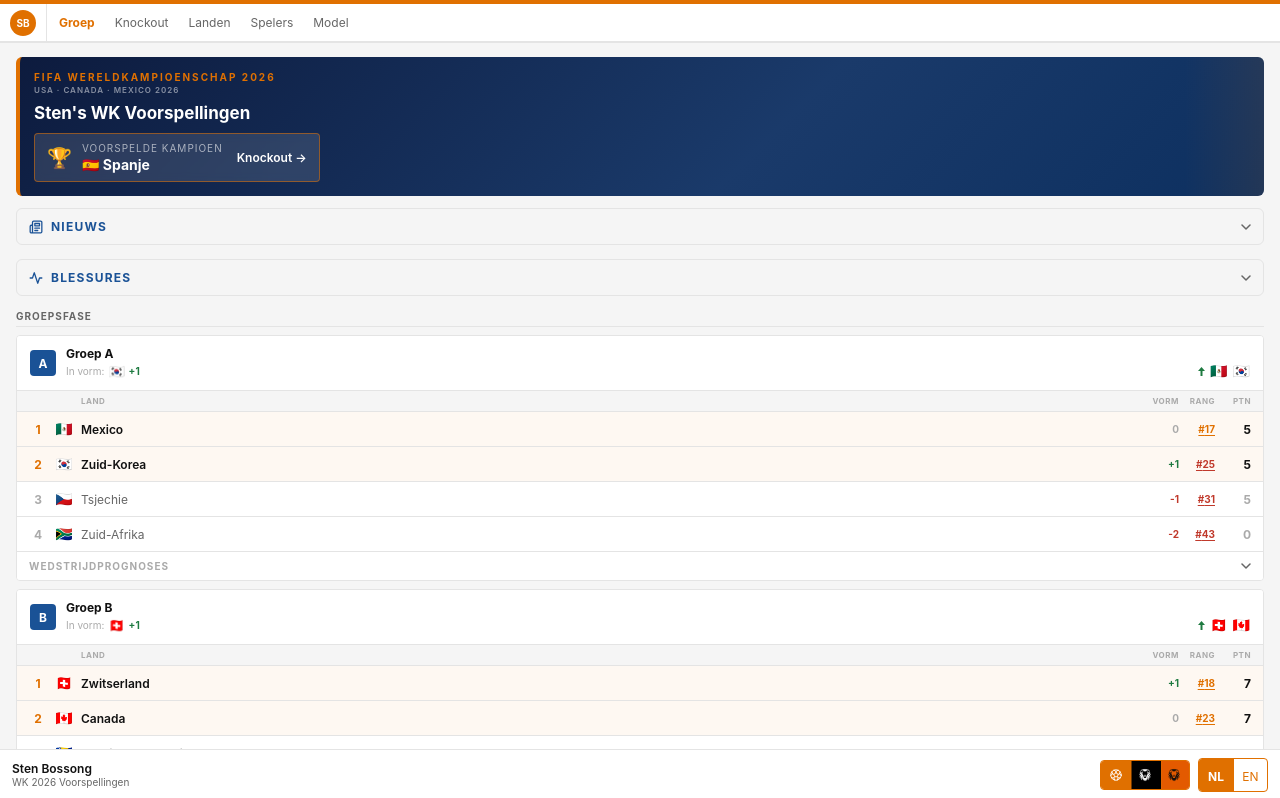
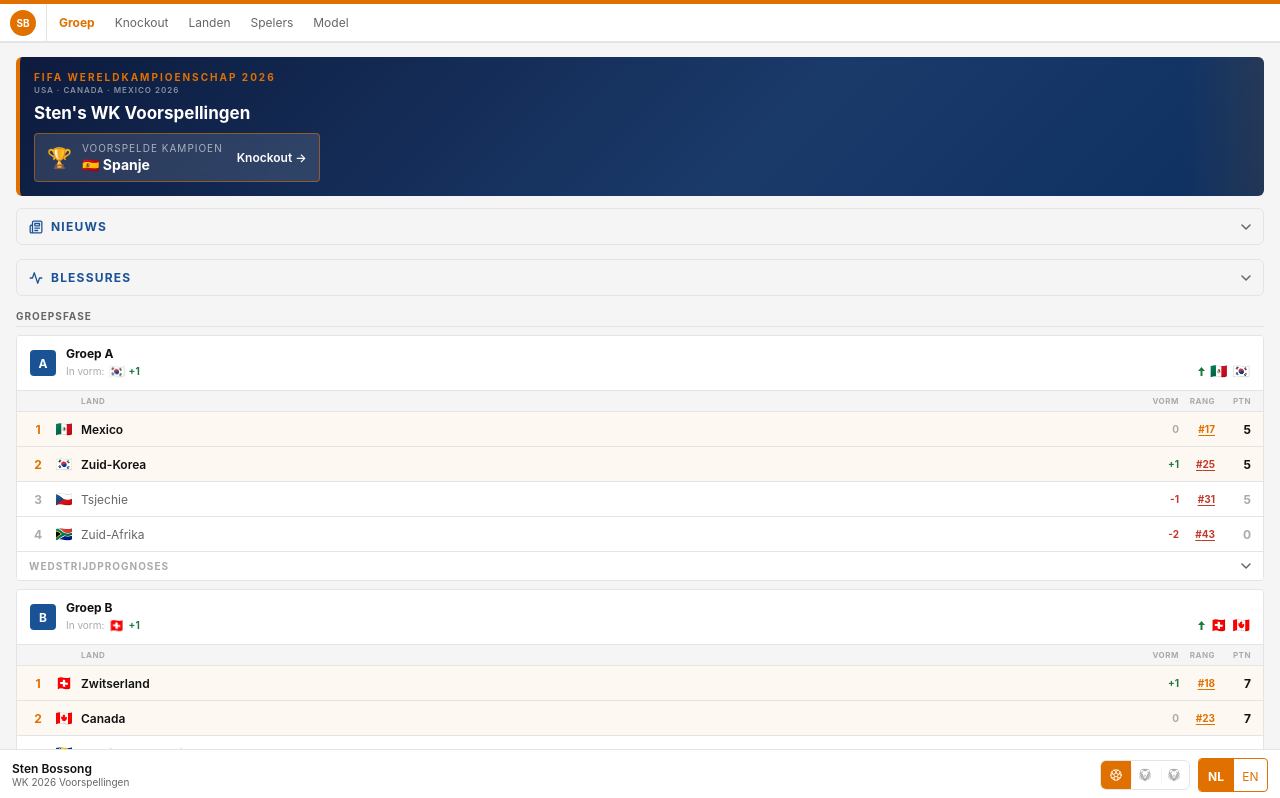
Before and after one commit to sten-b/wk2026-voorspellingen, a Next.js app: page / in a window 1280 px wide. Shown: the top 798 px of the page. Built offline with nearby package versions, Linux system fonts and the light colour scheme.

Commit message:
Fix theme toggle (clean single-puck 3-state cycle) and redesign orange Lion theme after the 2004 Oranje shirt: bright orange canvas, white cards/tab bar/borders, refined warm accents

```diff
--- a/App.jsx
+++ b/App.jsx
@@ -43,19 +43,19 @@
     tabInactive: t => ({ color:"#AAAAAA" }),
     pill: (active,t) => active ? { background:"#FF5500", color:"#000000", fontWeight:700 } : { background:"#1A1A1A", color:"#777777" },
   },
-  // Orange Lion = AWAY kit: bold orange canvas, white cards, black highlights, warm orange shades
+  // Orange Lion = 2004 away kit: clean bright orange, generous white structure, soft warm accents
   orangeLion: {
     id:"orangeLion",
-    bg:"#E35A00", card:"#FFFFFF", nav:"#C94E00",
-    border:"#F2935033", borderStrong:"#0D0D0D",
-    text:"#1A1207", textSub:"#7A4A1E", textFaint:"#B98A5E",
-    orange:"#E35A00", blue:"#0D0D0D",   // "secondary"/section accent = black highlight
-    gold:"#FFB300",
-    orangeFaint:"#FFEDDC", blueFaint:"#F7F2EE",
-    green:"#1E7A40", red:"#B5231B",
-    activeTab: t => ({ color:"#0D0D0D", borderBottom:"3px solid #0D0D0D", fontWeight:700 }),
-    tabInactive: t => ({ color:"#FFE7D2" }),
-    pill: (active,t) => active ? { background:"#0D0D0D", color:"#FF7A1A", fontWeight:700 } : { background:"#FFFFFF", color:"#9A5A22" },
+    bg:"#F26212", card:"#FFFFFF", nav:"#FFFFFF",
+    border:"#FFFFFF", borderStrong:"#FFFFFF",
+    text:"#1F1206", textSub:"#8A4A1E", textFaint:"#B07A4A",
+    orange:"#E35A00", blue:"#C44A00",
+    gold:"#E8A33D",
+    orangeFaint:"#FFF1E6", blueFaint:"#FFF7F0",
+    green:"#1E7A40", red:"#C0392B",
+    activeTab: t => ({ color:"#fff", borderBottom:"3px solid #fff", fontWeight:700 }),
+    tabInactive: t => ({ color:"rgba(255,255,255,0.7)" }),
+    pill: (active,t) => active ? { background:"#fff", color:"#E35A00", fontWeight:700 } : { background:"rgba(255,255,255,0.18)", color:"#fff" },
   },
 
 }
@@ -1318,53 +1318,42 @@
 // ── THEME TOGGLE ──────────────────────────────────────────────────────────────
 function ThemeToggle({theme,setTheme}){
   const T=useTheme();
-  const accent=T.orange;
-  // Three segments: 0 = default (ball, white), 1 = dark Lion (black cell), 2 = orange Lion (orange cell).
+  // Three segments: 0 = default (ball), 1 = dark Lion, 2 = orange Lion.
   const order=["default","dark","orangeLion"];
   const activeIdx=Math.max(0,order.indexOf(theme));
   const next=()=>setTheme(order[(activeIdx+1)%order.length]);
-  const SEG=30;
+  const SEG=30, H=30;
+  // The toggle frame uses a neutral track; the active cell gets a filled puck.
+  const trackBorder=T.id==="dark"?"#FF5500":(T.id==="orangeLion"?"#0D0D0D":T.border);
+  const puckColor=activeIdx===0?T.orange:activeIdx===1?"#0D0D0D":"#0D0D0D";
+  const cells=[
+    {render:on=><SoccerIcon color={on?"#fff":T.textFaint}/>},
+    {render:on=><FooterLionIcon color={on?"#FF5500":T.textFaint} size={16}/>},
+    {render:on=><FooterLionIcon color={on?"#E35A00":T.textFaint} size={16}/>},
+  ];
   return(
     <div
       onClick={next}
-      style={{position:"relative",display:"flex",width:SEG*3,height:30,
-        border:`1px solid ${accent}`,borderRadius:4,overflow:"hidden",
-        flexShrink:0,cursor:"pointer",background:"transparent"}}>
-      {/* Home cells backdrops: dark Lion (middle) black, orange Lion (right) orange */}
-      <div style={{position:"absolute",top:0,left:SEG,width:SEG,height:"100%",background:"#000"}}/>
-      <div style={{position:"absolute",top:0,left:SEG*2,width:SEG,height:"100%",background:"#E35A00"}}/>
-      {/* Sliding puck behind active icon */}
+      style={{position:"relative",display:"flex",width:SEG*3,height:H,
+        border:`1px solid ${trackBorder}`,borderRadius:6,overflow:"hidden",
+        flexShrink:0,cursor:"pointer",background:T.id==="dark"?"#1A1A1A":"#fff"}}>
+      {/* Single sliding puck behind the active icon */}
       <div style={{position:"absolute",top:0,left:0,width:SEG,height:"100%",
-        background:activeIdx===2?"#0D0D0D":accent,
+        background:puckColor,
         transform:`translateX(${activeIdx*SEG}px)`,
-        transition:"transform 0.32s cubic-bezier(.34,1.4,.5,1),background 0.3s ease"}}/>
-      {/* Dividers */}
-      <div style={{position:"absolute",top:0,bottom:0,left:SEG,width:1,background:accent,opacity:0.5,zIndex:2}}/>
-      <div style={{position:"absolute",top:0,bottom:0,left:SEG*2,width:1,background:accent,opacity:0.5,zIndex:2}}/>
-      {/* Ball segment (default) */}
-      <div style={{position:"relative",zIndex:1,width:SEG,height:"100%",
-        display:"flex",alignItems:"center",justifyContent:"center"}}>
-        <div style={{display:"flex",transform:activeIdx===0?"rotate(0deg)":"rotate(-360deg)",
-          transition:"transform 0.45s cubic-bezier(.4,0,.2,1)"}}>
-          <SoccerIcon color={activeIdx===0?"#fff":accent}/>
-        </div>
-      </div>
-      {/* Dark Lion segment */}
-      <div style={{position:"relative",zIndex:1,width:SEG,height:"100%",
-        display:"flex",alignItems:"center",justifyContent:"center"}}>
-        <div style={{display:"flex",transform:activeIdx===1?"scale(1)":"scale(0.82)",
-          opacity:activeIdx===1?1:0.95,transition:"transform 0.32s cubic-bezier(.34,1.4,.5,1)"}}>
-          <FooterLionIcon color={activeIdx===1?"#FF5500":"#fff"} size={16}/>
-        </div>
-      </div>
-      {/* Orange Lion segment */}
-      <div style={{position:"relative",zIndex:1,width:SEG,height:"100%",
-        display:"flex",alignItems:"center",justifyContent:"center"}}>
-        <div style={{display:"flex",transform:activeIdx===2?"scale(1)":"scale(0.82)",
-          opacity:activeIdx===2?1:0.95,transition:"transform 0.32s cubic-bezier(.34,1.4,.5,1)"}}>
-          <FooterLionIcon color={activeIdx===2?"#fff":"#0D0D0D"} size={16}/>
-        </div>
-      </div>
+        transition:"transform 0.3s cubic-bezier(.34,1.3,.6,1),background 0.3s ease"}}/>
+      {/* Dividers between cells */}
+      <div style={{position:"absolute",top:6,bottom:6,left:SEG,width:1,background:trackBorder,opacity:0.4,zIndex:2}}/>
+      <div style={{position:"absolute",top:6,bottom:6,left:SEG*2,width:1,background:trackBorder,opacity:0.4,zIndex:2}}/>
+      {cells.map((c,i)=>(
+        <div key={i} style={{position:"relative",zIndex:1,width:SEG,height:"100%",
+          display:"flex",alignItems:"center",justifyContent:"center"}}>
+          <div style={{display:"flex",transform:activeIdx===i?"scale(1)":"scale(0.85)",
+            transition:"transform 0.3s cubic-bezier(.34,1.3,.6,1)"}}>
+            {c.render(activeIdx===i)}
+          </div>
+        </div>
+      ))}
     </div>
   );
 }
```
